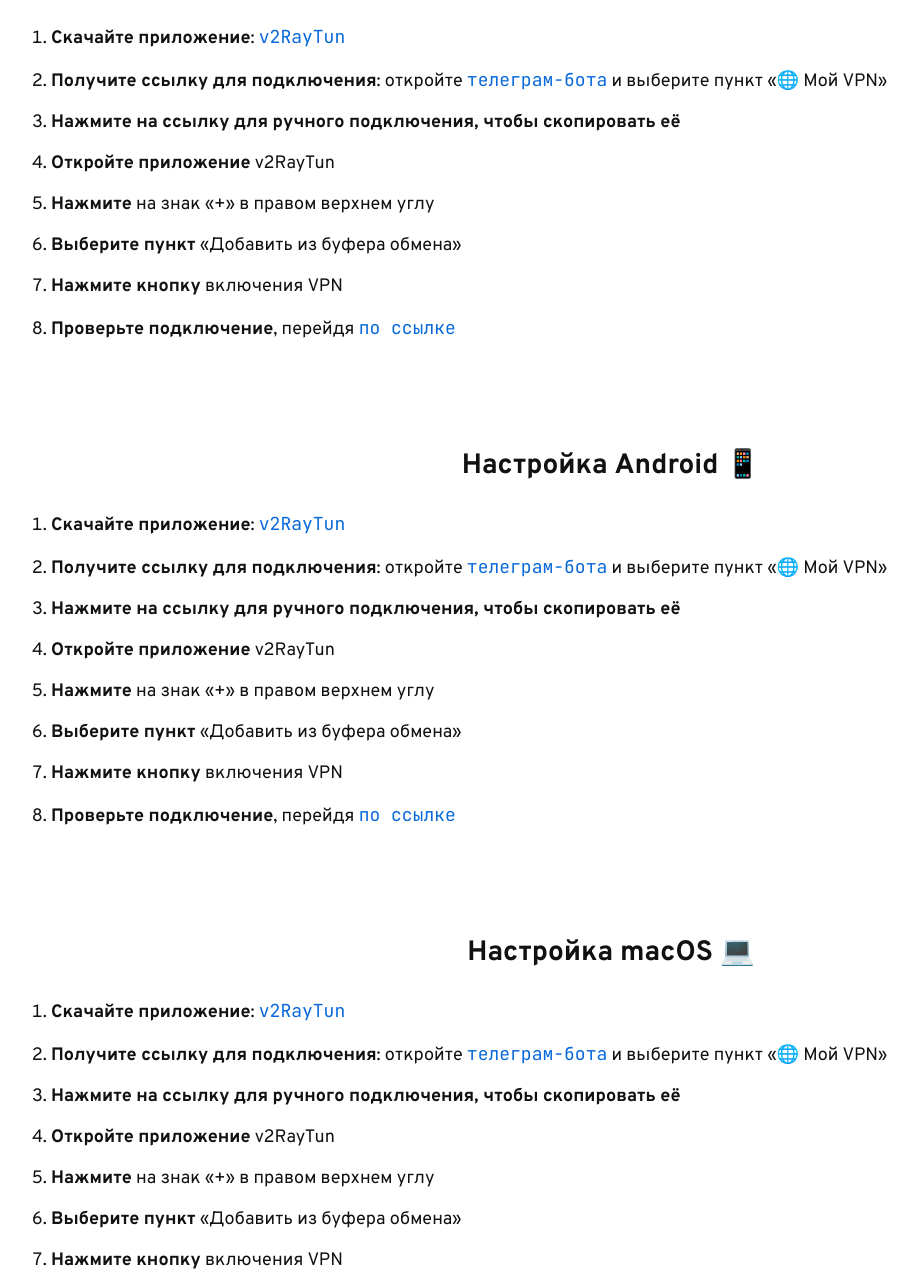
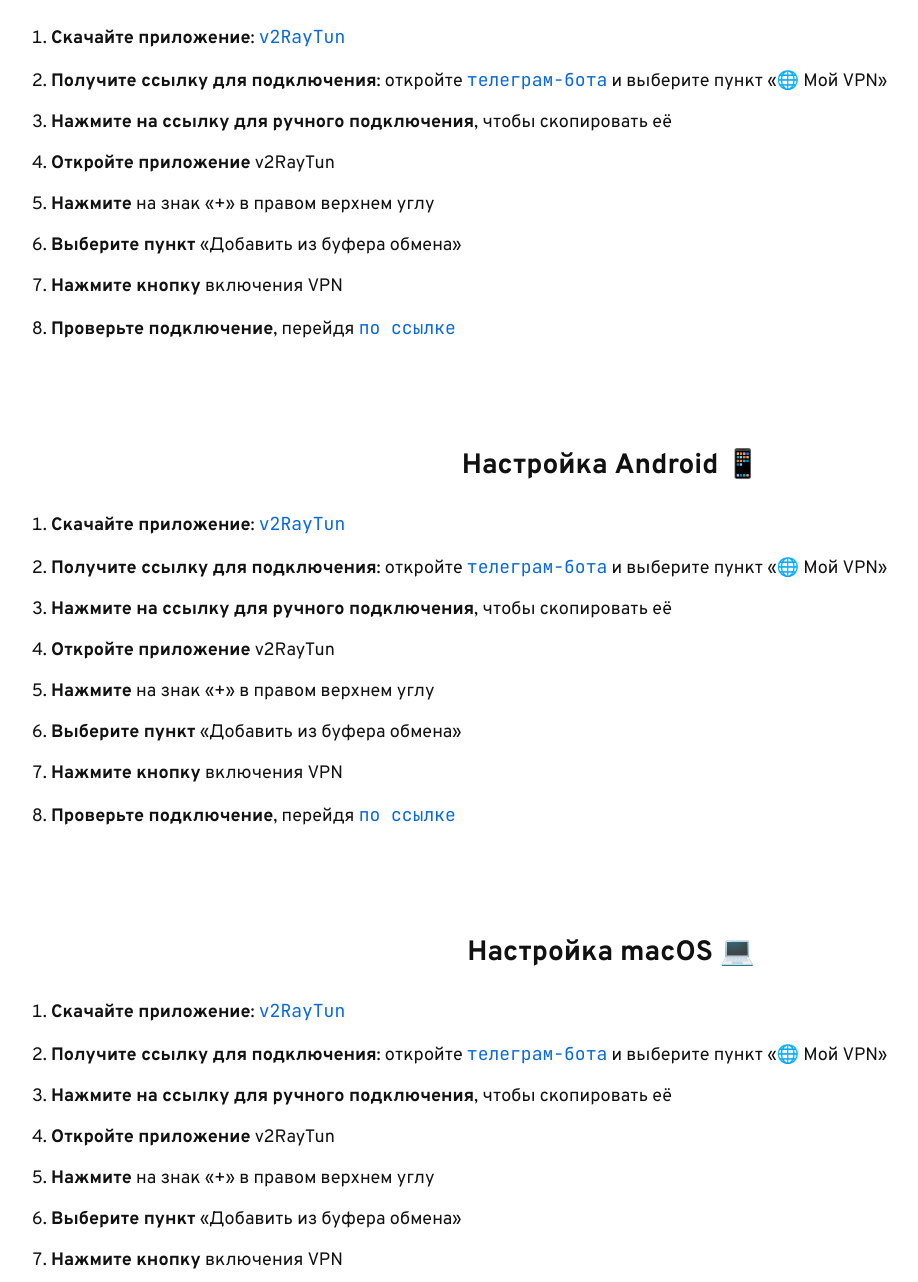
Before and after one commit to nextdepot/nextdepot.github.io, a plain HTML site: page vpn/help/index.html in a window 1280 px wide. Shown: the part 338-1620 px from the top of the page, without its empty margins (29-947 px from the left). Drawn offline with Linux system fonts and the light colour scheme.

Commit message:
Updated v2RayTun instructions

```diff
--- a/vpn/help/index.html
+++ b/vpn/help/index.html
@@ -49,7 +49,7 @@
                                 href="https://t.me/NextDepotVpnBot" target="_blank"
                                 rel="noopener noreferrer">телеграм-бота</a> и выберите пункт «🌐&nbsp;Мой&nbsp;VPN»
                         </li>
-                        <li class="align_left"><b>Нажмите на ссылку для ручного подключения, чтобы скопировать её</b>
+                        <li class="align_left"><b>Нажмите на ссылку для ручного подключения</b>, чтобы скопировать её
                         </li>
                         <li class="align_left"><b>Откройте приложение</b> v2RayTun</li>
                         <li class="align_left"><b>Нажмите</b> на знак «+» в правом верхнем углу</li>
@@ -79,7 +79,7 @@
                                 target="_blank" rel="noopener noreferrer">телеграм-бота</a> и выберите пункт
                             «🌐&nbsp;Мой&nbsp;VPN»
                         </li>
-                        <li class="align_left"><b>Нажмите на ссылку для ручного подключения, чтобы скопировать её</b>
+                        <li class="align_left"><b>Нажмите на ссылку для ручного подключения</b>, чтобы скопировать её
                         </li>
                         <li class="align_left"><b>Откройте приложение</b> v2RayTun</li>
                         <li class="align_left"><b>Нажмите</b> на знак «+» в правом верхнем углу</li>
@@ -106,7 +106,7 @@
                                 target="_blank" rel="noopener noreferrer">телеграм-бота</a> и выберите пункт
                             «🌐&nbsp;Мой&nbsp;VPN»
                         </li>
-                        <li class="align_left"><b>Нажмите на ссылку для ручного подключения, чтобы скопировать её</b>
+                        <li class="align_left"><b>Нажмите на ссылку для ручного подключения</b>, чтобы скопировать её
                         </li>
                         <li class="align_left"><b>Откройте приложение</b> v2RayTun</li>
                         <li class="align_left"><b>Нажмите</b> на знак «+» в правом верхнем углу</li>
@@ -134,7 +134,8 @@
                                 target="_blank" rel="noopener noreferrer">телеграм-бота</a> и выберите пункт
                             «🌐&nbsp;Мой&nbsp;VPN»
                         </li>
-                        <li class="align_left"><b>Скопируйте ссылку для подключения</b></li>
+                        <li class="align_left"><b>Нажмите на ссылку для ручного подключения</b>, чтобы скопировать её
+                        </li>
                         <li class="align_left"><b>Откройте приложение</b> Hiddify</li>
                         <li class="align_left"><b>Нажмите</b> на кнопку «+ Новый профиль»</li>
                         <li class="align_left"><b>Выберите пункт</b> «Добавить из буфера обмена»</li>
@@ -162,7 +163,8 @@
                                 target="_blank" rel="noopener noreferrer">телеграм-бота</a> и выберите пункт
                             «🌐&nbsp;Мой&nbsp;VPN»
                         </li>
-                        <li class="align_left"><b>Скопируйте ссылку для подключения</b></li>
+                        <li class="align_left"><b>Нажмите на ссылку для ручного подключения</b>, чтобы скопировать её
+                        </li>
                         <li class="align_left"><b>Откройте приложение</b> Hiddify</li>
                         <li class="align_left"><b>Нажмите</b> на кнопку «+ Новый профиль»</li>
                         <li class="align_left"><b>Выберите пункт</b> «Добавить из буфера обмена»</li>
```
